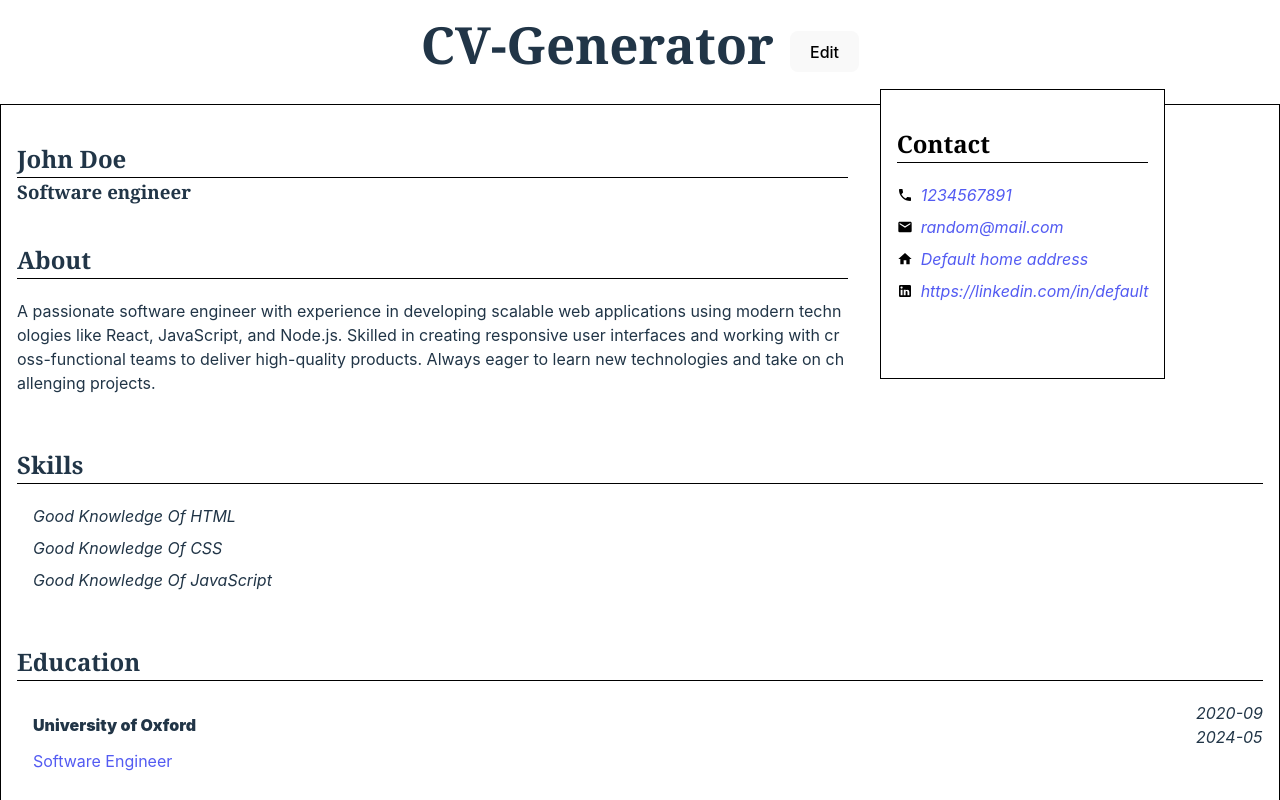
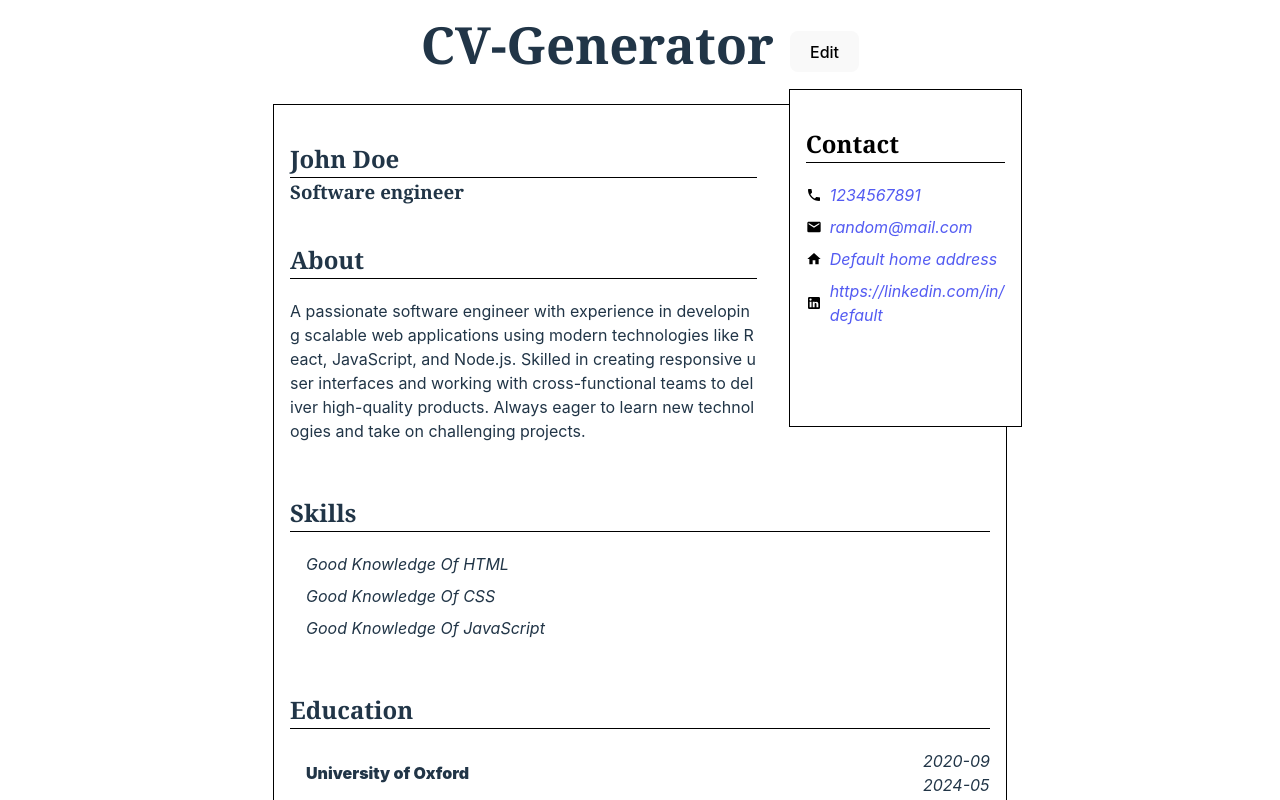
Before and after one commit to R3ndrex/CV-Generator, a React (Vite) app: page / in a window 1280 px wide. Shown: the top 800 px of the page. Built offline with nearby package versions, Linux system fonts and the light colour scheme.

Commit message:
add border box, set max width so main doesnt take all screen width width

```diff
--- a/src/App.css
+++ b/src/App.css
@@ -2,8 +2,13 @@
     display: grid;
     align-items: start;
     gap: 1rem 10%;
-    grid-template-columns: 2fr 3fr 2fr;
+    grid-template-columns: 3fr 5fr 3fr;
     grid-template-rows: min-content min-content;
+}
+*,
+*::after,
+*::before {
+    box-sizing: border-box;
 }
 
 .disabled {
@@ -36,7 +41,7 @@ main {
     margin-bottom: 0;
 }
 main {
-    max-width: max-content;
+    max-width: 734px;
     min-height: 300px;
     margin-bottom: 1rem;
     display: grid;
```
